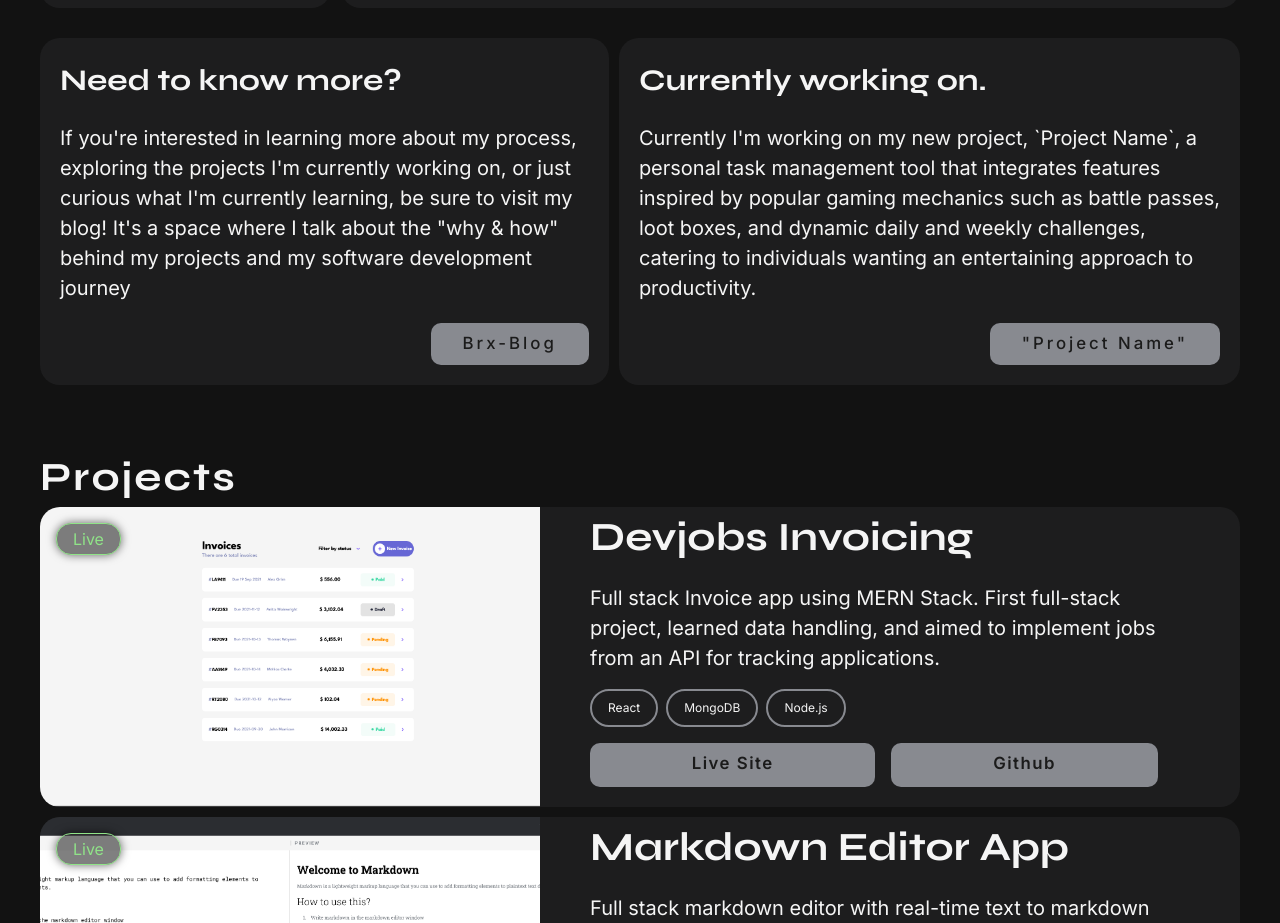
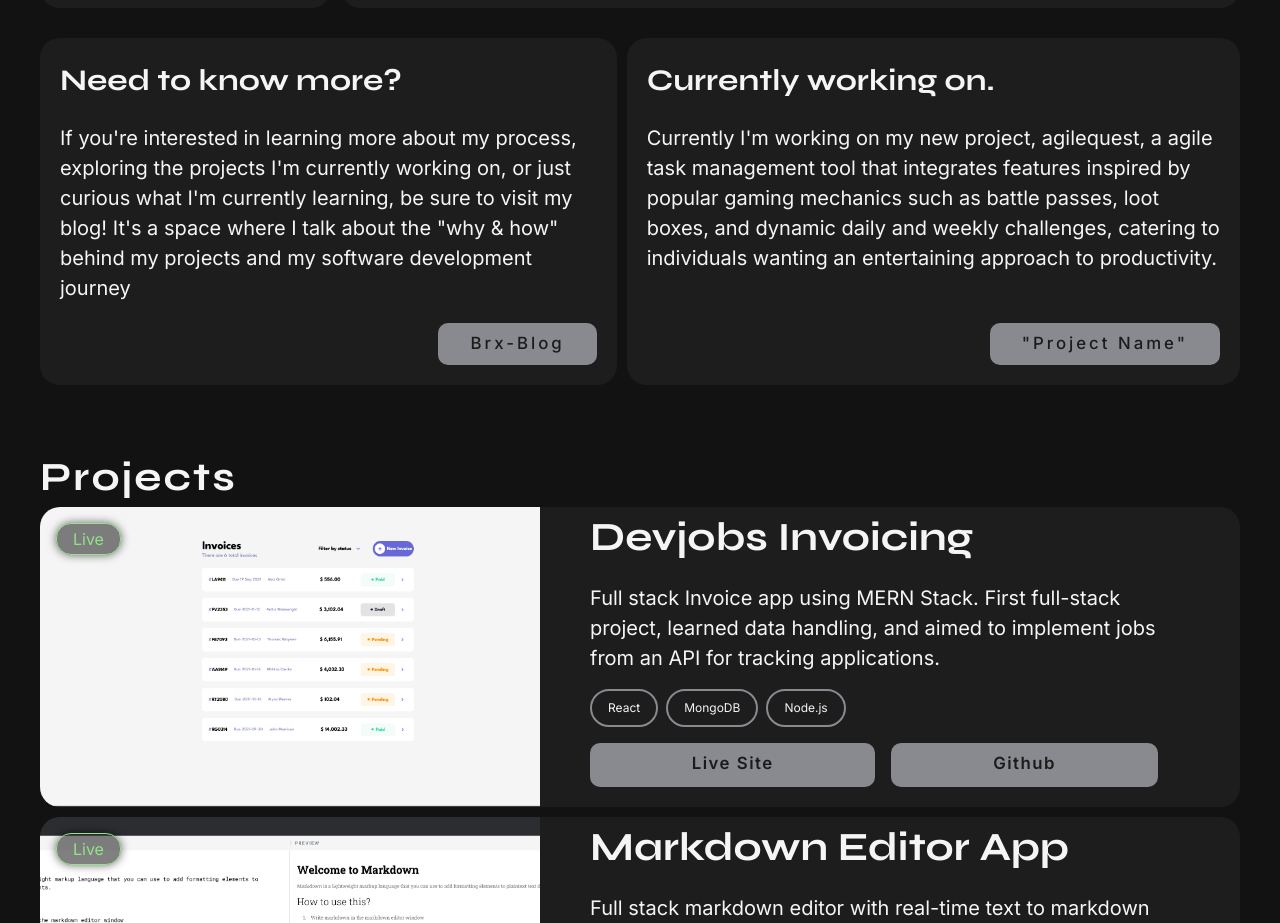
Before and after one commit to Braxton-Jones/portfolio-v2, a React (Vite) app: page / in a window 1280 px wide. Shown: the part 1160-2083 px from the top of the page. Built offline with nearby package versions, Linux system fonts and the light colour scheme.

Commit message:
copy fix

```diff
--- a/src/components/Accents.jsx
+++ b/src/components/Accents.jsx
@@ -23,8 +23,8 @@ const Accents = () => {
                 <div className={styles.accent_wrapper}>
                     <h2>Currently working on.</h2>
                     <p>
-                        Currently I'm working on my new project, `Project Name`,
-                        a personal task management tool that integrates features
+                        Currently I'm working on my new project, agilequest,
+                        a agile task management tool that integrates features
                         inspired by popular gaming mechanics such as battle
                         passes, loot boxes, and dynamic daily and weekly
                         challenges, catering to individuals wanting an
@@ -32,7 +32,7 @@ const Accents = () => {
                     </p>
                 </div>
                 <button>
-                    <a href='#'>"Project Name"</a>
+                    <a href='https://github.com/Braxton-Jones'>"Project Name"</a>
                 </button>
             </div>
         </div>
```
